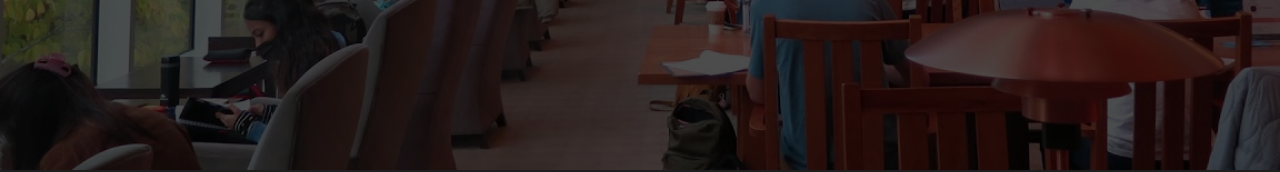
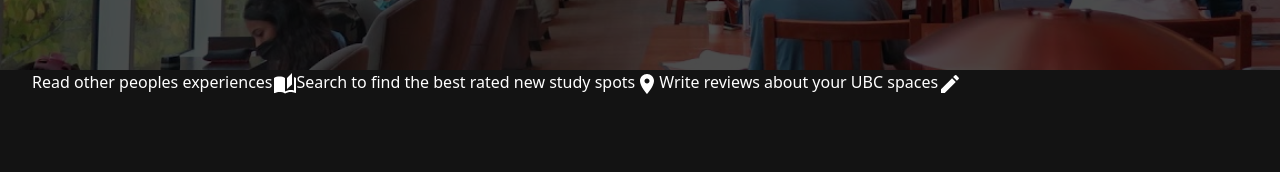
Before and after one commit to ndlee221/StudySpot, a React (Create React App) app in the folder frontend/: page / in a window 1280 px wide. Both pictures are taken after a click on the link "StudySpots". Shown: the part 630-802 px from the top of the page. Built offline with nearby package versions, Linux system fonts and the light colour scheme; no server answers.

Commit message:
added icons

```diff
--- a/frontend/src/components/Home.js
+++ b/frontend/src/components/Home.js
@@ -3,7 +3,10 @@ import "./home.css"
 import 'bootstrap/dist/css/bootstrap.min.css'
 import React from 'react';
 import locationData from "./Data.json"
-import SearchBar from "./SearchBar";
+import SearchBar from "./SearchBar"
+import AutoStoriesIcon from '@mui/icons-material/AutoStories';
+import CreateIcon from '@mui/icons-material/Create';
+import RoomIcon from '@mui/icons-material/Room';
 
 function Home({ setHome }) {
 
@@ -17,6 +20,22 @@ function Home({ setHome }) {
                     <SearchBar placeholder={"Location name"} data={locationData}/>
                 </div>
             </div>
+            <div className={"footer"}>
+                <ul className={"list"}>
+                    <li className={"item"}>
+                        Read other peoples experiences
+                        <AutoStoriesIcon></AutoStoriesIcon>
+                    </li>
+                    <li className={"item"}>
+                        Search to find the best rated new study spots
+                        <RoomIcon></RoomIcon>
+                    </li>
+                    <li className={"item"}>
+                        Write reviews about your UBC spaces
+                        <CreateIcon></CreateIcon>
+                    </li>
+                </ul>
+            </div>
 
         </div>
 
--- a/frontend/src/components/home.css
+++ b/frontend/src/components/home.css
@@ -14,6 +14,7 @@ body {
     backdrop-filter: brightness(30%);
     background-image: url("../images/harryPotterRoom.jpg");
     background-size: cover;
+    overflow: hidden;
 }
 
 .homeBody{
@@ -35,3 +36,16 @@ body {
     padding-top: 200px;
     font-size: 500%;
 }
+
+.footer {
+    margin-top: 500px;
+    min-height: 300px;
+    overflow: hidden;
+    background-color: #131313;
+
+}
+
+.item {
+    display: inline;
+    float: left;
+}
```
